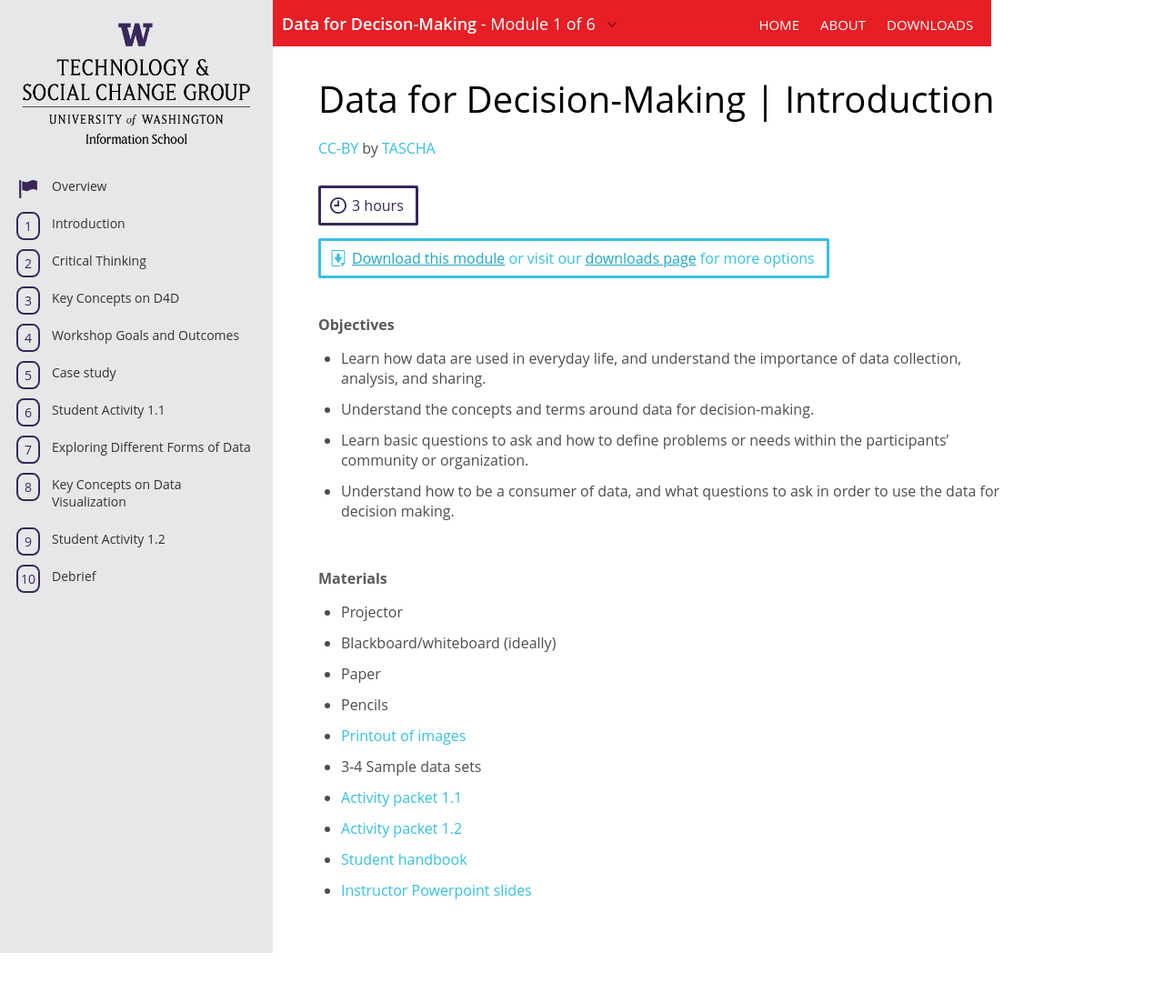
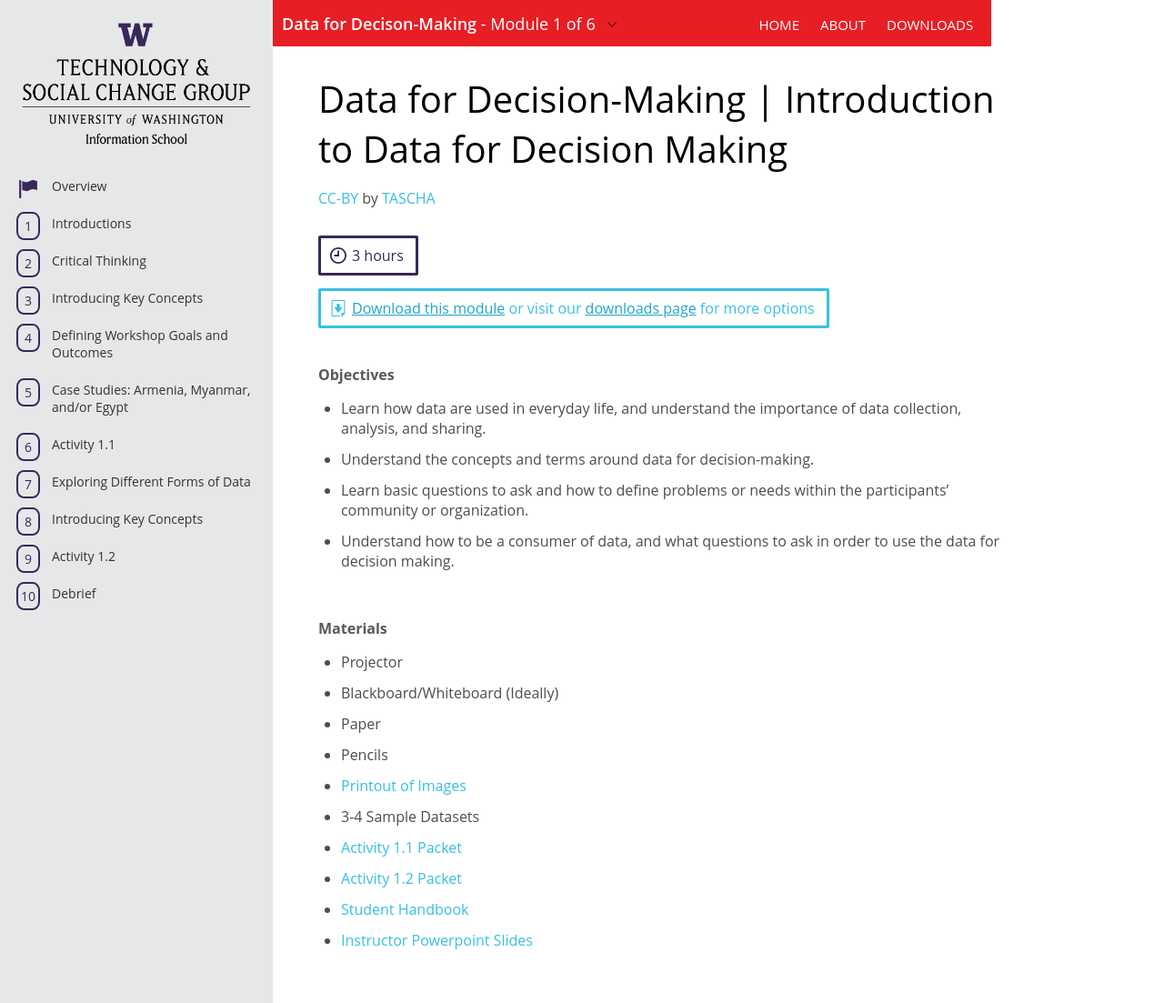
Before and after one commit to tascha/D4DM, a Jekyll site: the page module-one.html, which Jekyll copies as it is, in a window 1280 px wide. Shown: the whole page at 91% size. Built offline with Jekyll 4.4.1, drawn with Linux system fonts in a browser that asks for light colours; nearby versions of some CDN libraries; before the commit the page ends 1048 px from its top, so only the background shows below that.

Commit message:
Updated through Introductions

```diff
--- a/module-one.html
+++ b/module-one.html
@@ -1,7 +1,7 @@
 <!DOCTYPE html>
 <html lang="en">
   <head>
-    <title>Data for Decision-Making | Introduction</title>
+    <title>Data for Decision-Making | Introduction to Data for Decision Making</title>
     <meta charset="utf-8">
     <meta name="viewport" content="width=device-width, initial-scale=1">
     <link rel="icon" type="image/png" sizes="196x196" href="../template-assets/images/favicon.png">
@@ -15,20 +15,20 @@
       <aside>
         <div class="image">
           <img src="images/TASCHA_logo_stacked_color.png" alt="TASCHA logo">
-          <!--<a class="attribution" href="https://www.flickr.com/photos/laura_nk/24640877256/sizes/m/">By laura_nk</a>-->
+
         </div>
 
         <ul class="agenda-navigation">
           <li><a href="#overview">Overview</a></li>
-          <li><a href="#step-1">Introduction</a></li>
+          <li><a href="#step-1">Introductions</a></li>
           <li><a href="#step-2">Critical Thinking</a></li>
-          <li><a href="#step-3">Key Concepts on D4D</a></li>
-          <li><a href="#step-4">Workshop Goals and Outcomes</a></li>
-          <li><a href="#step-5">Case study</a></li>
-          <li><a href="#step-6">Student Activity 1.1</a></li>
+          <li><a href="#step-3">Introducing Key Concepts</a></li>
+          <li><a href="#step-4">Defining Workshop Goals and Outcomes</a></li>
+          <li><a href="#step-5">Case Studies: Armenia, Myanmar, and/or Egypt</a></li>
+          <li><a href="#step-6">Activity 1.1</a></li>
           <li><a href="#step-7">Exploring Different Forms of Data</a></li>
-          <li><a href="#step-8">Key Concepts on Data Visualization</a></li>
-          <li><a href="#step-9">Student Activity 1.2</a></li>
+          <li><a href="#step-8">Introducing Key Concepts</a></li>
+          <li><a href="#step-9">Activity 1.2</a></li>
           <li><a href="#step-10">Debrief</a></li>
         </ul>
       </aside>
@@ -53,7 +53,7 @@
         </div>
 
 
-        <h1 class="activity-title">Data for Decision-Making | Introduction</a></h1>
+        <h1 class="activity-title">Data for Decision-Making | Introduction to Data for Decision Making</a></h1>
 
         <section class="overview">
 
@@ -69,7 +69,7 @@
           <a href="../D4DM/documents/Module1_Contents.zip">Download this module</a> or visit our <a href="../D4DM/downloads/" target="_blank">downloads page</a> for more options
           </p>
 
-          <!--<p class="summary">-->
+
           <p><h4>Objectives</h4>
           <ul>
               <li>Learn how data are used in everyday life, and understand the importance of data collection, analysis, and sharing.</li>
@@ -79,76 +79,32 @@
           </ul>
           </p>
 
-          <!--<h4>Web Literacy Skills</h4>
-             <ul class="skills-list">
-              <li>
-                <h5>Read</h5>
-                <a href="https://learning.mozilla.org/web-literacy/read/navigate/">Navigate</a>
-                <a href="https://learning.mozilla.org/web-literacy/read/synthesize/">Synthesize</a>
-
-              </li>
-              <li>
-                <h5>Participate</h5>
-                <a href="https://learning.mozilla.org/web-literacy/participate/connect/">Connect</a>
-                <a href="https://learning.mozilla.org/web-literacy/participate/share/">Share</a>
-              </li>
-            </ul>
-
-            <h4>21st Century Skills</h4>
-            <div class="skills-list">
-              <a href="https://learning.mozilla.org/en-US/web-literacy/skills#communication">Communication</a>
-              <a href="https://learning.mozilla.org/en-US/web-literacy/skills#creativity">Creativity</a>
-              <a href="https://learning.mozilla.org/en-US/web-literacy/skills#problem-solving">Problem Solving</a>
-            </div>
-
-          <h4>Read and Participate on the Web</h4>
-
-          <h4>21st Century Skills</h4>
-
-          <span class="web-literacy">Communication</span>
-          <span class="web-literacy">Creativity</span>
-          <span class="web-literacy">Problem-solving</span>
-
-          <h4><a href="https://learning.mozilla.org/web-literacy">Web Literacy Skills</a></h4>
-
-          <span class="web-literacy">Connect</span>
-          <span class="web-literacy">Navigate</span>
-          <span class="web-literacy">Share</span>
-          <span class="web-literacy">Synthesize</span>-->
-
           <h4>Materials</h4>
 
           <ul>
             <li>Projector</li>
-            <li>Blackboard/whiteboard (ideally)</li>
+            <li>Blackboard/Whiteboard (Ideally)</li>
             <li>Paper</li>
             <li>Pencils</li>
-            <li><a href="../D4DM/documents/Mod1_Images.doc">Printout of images</a></li>
-            <li>3-4 Sample data sets</li>
-            <li><a href="http://tascha.github.io/D4DM/documents/Activity_1.1.doc">Activity packet 1.1</a></li>
-            <li><a href="../D4DM/documents/Activity_1.2.doc">Activity packet 1.2</a></li>
-            <li><a href="../D4DM/documents/StudentHandbook_Module1.doc">Student handbook</a></li>
-            <li><a href="../D4DM/documents/Module1_DataforDemocracy.ppt">Instructor Powerpoint slides</a></li>
+            <li><a href="../D4DM/documents/Mod1_Images.doc">Printout of Images</a></li>
+            <li>3-4 Sample Datasets</li>
+            <li><a href="http://tascha.github.io/D4DM/documents/Activity_1.1.doc">Activity 1.1 Packet</a></li>
+            <li><a href="../D4DM/documents/Activity_1.2.doc">Activity 1.2 Packet</a></li>
+            <li><a href="../D4DM/documents/StudentHandbook_Module1.doc">Student Handbook</a></li>
+            <li><a href="../D4DM/documents/Module1_Slides.ppt">Instructor Powerpoint Slides</a></li>
           </ul>
 </section>
-          <!--
-<p class="discussion-link">
-Check out the ways educators and activists have modified this activity for their specific audiences
-in our <a href="http://discourse.webmaker.org/t/testing-1-reading-for-the-web/1149/22">Discussion Forum</a>.
-</p>
--->
+
     <ul class="agenda">
 
           <li>
-          <h1>Introduction</h1>
+          <h1>Introductions</h1>
           <div class="time step-time">5 minutes</div>
           <p>Begin by greeting the class and introducing yourself. Provide time to discuss your background, any experience you have with data, and any other relevant information you wish to share.</p>
 
-<p>Outline the structure of the day (two modules with a break in between for lunch), and provide time to address any other administrative issues that need to be brought up before class begins.</p>
+          <p>Outline the structure of the day (two modules with a break in between for lunch), and provide time to address any other administrative issues that need to be brought up before class begins.</p>
 
-<p>Pause to ask if anyone has questions so far.</p>
-
-
+          <p>Pause to ask if anyone has questions so far.</p>
 
          </li> <!--End of step-->
 
```
